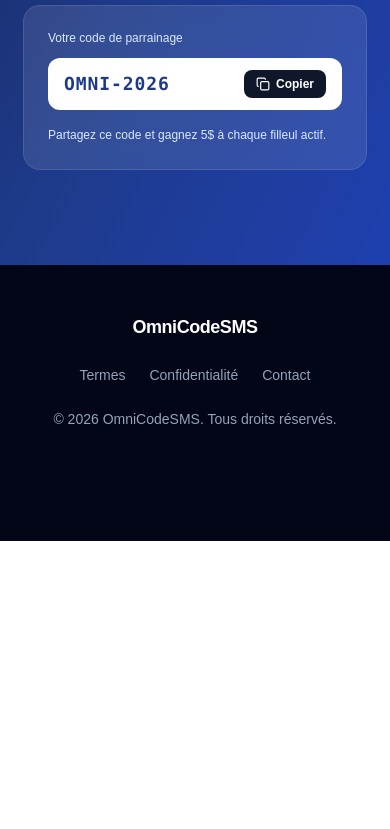
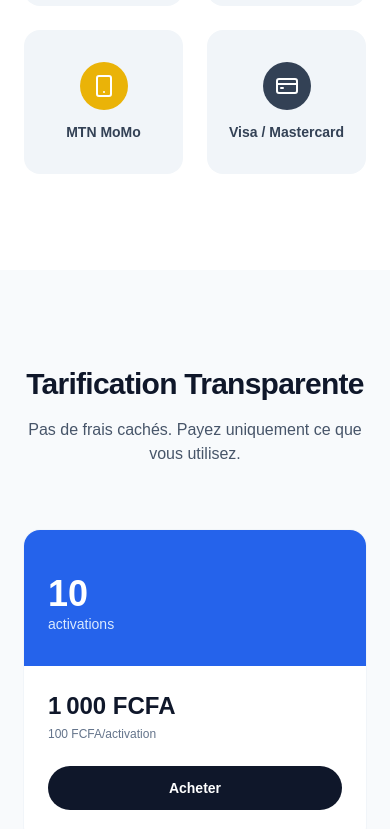
Before and after one commit to zou34/omnicodesms, a Next.js app: page / in a window 390 px wide. Shown: the part 5875-6704 px from the top of the page. Before the commit the page ends 6416 px from the top, so only its background shows below. Built offline with nearby package versions, Linux system fonts and the light colour scheme.

Commit message:
feat: add FCFA pricing, local payments, and advanced footer

```diff
--- a/app/page.tsx
+++ b/app/page.tsx
@@ -2,9 +2,12 @@
 import Link from "next/link";
 
 import { FeaturesGrid } from "@/components/landing/features-grid";
+import { FinalCta } from "@/components/landing/final-cta";
 import { Footer } from "@/components/landing/footer";
 import { HowItWorks } from "@/components/landing/how-it-works";
+import { PaymentMethods } from "@/components/landing/payment-methods";
 import { PhoneShowcase } from "@/components/landing/phone-showcase";
+import { Pricing } from "@/components/landing/pricing";
 import { ReferralSection } from "@/components/landing/referral-section";
 import { WhyChooseUs } from "@/components/landing/why-choose-us";
 
@@ -77,8 +80,17 @@
       {/* How it works: 3 steps */}
       <HowItWorks />
 
+      {/* Local payment methods (Africa market) */}
+      <PaymentMethods />
+
+      {/* FCFA pricing packs */}
+      <Pricing />
+
       {/* Referral program */}
       <ReferralSection />
+
+      {/* Final CTA */}
+      <FinalCta />
 
       <Footer />
 
--- /dev/null
+++ b/components/landing/final-cta.tsx
@@ -0,0 +1,24 @@
+import { ArrowRight } from "lucide-react";
+import Link from "next/link";
+
+export function FinalCta() {
+  return (
+    <section className="bg-gradient-to-b from-sky-400 via-blue-600 to-blue-900 px-6 py-24 text-center text-white sm:px-10">
+      <div className="mx-auto max-w-2xl">
+        <h2 className="text-4xl font-extrabold tracking-tight sm:text-6xl">Prêt à Commencer ?</h2>
+
+        <p className="mt-5 text-base text-blue-50 sm:text-lg">
+          La solution de vérification SMS la plus rapide d&apos;Afrique
+        </p>
+
+        <Link
+          href="/register"
+          className="mt-10 inline-flex items-center gap-2 rounded-full bg-white px-8 py-4 text-base font-bold text-blue-900 shadow-xl shadow-blue-950/30 transition hover:bg-blue-50"
+        >
+          Créer un Compte Gratuit
+          <ArrowRight className="h-5 w-5" />
+        </Link>
+      </div>
+    </section>
+  );
+}
--- a/components/landing/footer.tsx
+++ b/components/landing/footer.tsx
@@ -1,20 +1,45 @@
-const LINKS = ["Termes", "Confidentialité", "Contact"] as const;
+const LINKS = [
+  { label: "À Propos de Nous", accent: false },
+  { label: "Comment Ça Marche", accent: false },
+  { label: "Nous Contacter", accent: false },
+  { label: "Conditions d'Utilisation", accent: false },
+  { label: "Politique de Confidentialité", accent: false },
+  { label: "API", accent: true },
+] as const;
 
 export function Footer() {
   return (
-    <footer className="bg-slate-950 px-6 py-12 pb-28 text-slate-400 sm:px-10 sm:pb-12">
-      <div className="mx-auto flex max-w-6xl flex-col items-center justify-between gap-6 sm:flex-row">
-        <span className="text-lg font-bold tracking-tight text-white">OmniCodeSMS</span>
+    <footer className="bg-slate-950 px-6 py-16 pb-28 text-white sm:px-10 sm:pb-16">
+      <div className="mx-auto max-w-3xl text-center">
+        <h3 className="text-2xl font-bold tracking-tight">OmniCodeSMS</h3>
+        <p className="mt-2 text-sm text-slate-400">
+          Numéros Virtuels pour Vérification SMS
+        </p>
 
-        <nav className="flex items-center gap-6">
-          {LINKS.map((link) => (
-            <a key={link} href="#" className="text-sm transition hover:text-white">
-              {link}
+        <nav className="mt-10 grid grid-cols-2 gap-x-6 gap-y-4 text-sm sm:grid-cols-3">
+          {LINKS.map(({ label, accent }) => (
+            <a
+              key={label}
+              href="#"
+              className={`transition hover:text-white ${
+                accent ? "font-semibold text-emerald-400" : "text-slate-400"
+              }`}
+            >
+              {label}
             </a>
           ))}
         </nav>
 
-        <p className="text-sm">© 2026 OmniCodeSMS. Tous droits réservés.</p>
+        <a
+          href="#"
+          className="mt-10 inline-block rounded-full border border-white/30 px-6 py-2.5 text-sm font-semibold text-white transition hover:bg-white/10"
+        >
+          Nous Contacter
+        </a>
+
+        <p className="mt-10 border-t border-white/10 pt-6 text-xs text-slate-500">
+          © 2026 OmniCodeSMS. Tous droits réservés.
+        </p>
       </div>
     </footer>
   );
--- /dev/null
+++ b/components/landing/payment-methods.tsx
@@ -0,0 +1,44 @@
+import { CreditCard, Smartphone } from "lucide-react";
+
+const METHODS = [
+  { name: "Orange Money", accent: "bg-orange-500" },
+  { name: "Wave", accent: "bg-sky-500" },
+  { name: "MTN MoMo", accent: "bg-yellow-500" },
+  { name: "Visa / Mastercard", accent: "bg-slate-700" },
+] as const;
+
+export function PaymentMethods() {
+  return (
+    <section className="bg-white px-6 py-24 sm:px-10">
+      <div className="mx-auto max-w-5xl text-center">
+        <p className="text-sm font-semibold uppercase tracking-widest text-blue-600">
+          Paiements Sécurisés
+        </p>
+        <h2 className="mt-3 text-3xl font-extrabold tracking-tight text-slate-900 sm:text-4xl">
+          Rechargez avec votre moyen de paiement préféré
+        </h2>
+        <p className="mx-auto mt-4 max-w-2xl text-base text-slate-600 sm:text-lg">
+          Mobile money, cartes bancaires — choisissez le mode qui vous convient le mieux.
+        </p>
+
+        <div className="mt-14 grid grid-cols-2 gap-6 sm:grid-cols-4">
+          {METHODS.map(({ name, accent }) => (
+            <div
+              key={name}
+              className="flex flex-col items-center gap-3 rounded-2xl bg-slate-100 px-4 py-8 transition hover:bg-slate-200/70"
+            >
+              <span className={`flex h-12 w-12 items-center justify-center rounded-full ${accent} text-white`}>
+                {name === "Visa / Mastercard" ? (
+                  <CreditCard className="h-6 w-6" />
+                ) : (
+                  <Smartphone className="h-6 w-6" />
+                )}
+              </span>
+              <span className="text-sm font-semibold text-slate-700">{name}</span>
+            </div>
+          ))}
+        </div>
+      </div>
+    </section>
+  );
+}
--- /dev/null
+++ b/components/landing/pricing.tsx
@@ -0,0 +1,107 @@
+import { Check } from "lucide-react";
+
+interface PricingPlan {
+  activations: number;
+  price: number;
+  perActivation: string;
+  discountTag?: string;
+  featured?: boolean;
+  perks?: string[];
+}
+
+const PLANS: PricingPlan[] = [
+  { activations: 10, price: 1000, perActivation: "100 FCFA/activation" },
+  { activations: 32, price: 3000, perActivation: "94 FCFA/activation", discountTag: "-7%" },
+  { activations: 55, price: 5000, perActivation: "91 FCFA/activation", discountTag: "-10%" },
+  {
+    activations: 175,
+    price: 15000,
+    perActivation: "86 FCFA/activation",
+    discountTag: "-17%",
+    featured: true,
+    perks: ["Livraison instantanée", "Sans expiration", "Support 24/7"],
+  },
+];
+
+const formatFcfa = (value: number) => `${value.toLocaleString("fr-FR")} FCFA`;
+
+export function Pricing() {
+  return (
+    <section className="bg-slate-50 px-6 py-24 sm:px-10">
+      <div className="mx-auto max-w-6xl">
+        <div className="text-center">
+          <h2 className="text-3xl font-extrabold tracking-tight text-slate-900 sm:text-4xl">
+            Tarification Transparente
+          </h2>
+          <p className="mt-4 text-base text-slate-600 sm:text-lg">
+            Pas de frais cachés. Payez uniquement ce que vous utilisez.
+          </p>
+        </div>
+
+        <div className="mt-16 grid grid-cols-1 items-start gap-6 sm:grid-cols-2 lg:grid-cols-4">
+          {PLANS.map((plan) => (
+            <div
+              key={plan.activations}
+              className={`relative overflow-hidden rounded-2xl bg-white ${
+                plan.featured
+                  ? "ring-2 ring-blue-600 shadow-xl lg:-translate-y-3"
+                  : "shadow-sm ring-1 ring-slate-100"
+              }`}
+            >
+              {plan.featured && (
+                <span className="absolute right-4 top-4 rounded-full bg-amber-400 px-3 py-1 text-[10px] font-bold uppercase tracking-wide text-amber-950">
+                  Plus populaire
+                </span>
+              )}
+
+              <div
+                className={`px-6 pb-8 pt-8 text-white ${
+                  plan.featured
+                    ? "bg-gradient-to-br from-blue-700 to-blue-900"
+                    : "bg-blue-600"
+                }`}
+              >
+                {plan.discountTag && (
+                  <span className="inline-block rounded-full bg-white/15 px-2.5 py-1 text-xs font-semibold">
+                    {plan.discountTag}
+                  </span>
+                )}
+                <p className="mt-3 text-4xl font-extrabold">{plan.activations}</p>
+                <p className="text-sm text-blue-100">activations</p>
+              </div>
+
+              <div className="flex flex-col gap-4 px-6 pb-8 pt-6">
+                <div>
+                  <p className="text-2xl font-extrabold text-slate-900">{formatFcfa(plan.price)}</p>
+                  <p className="mt-1 text-xs text-slate-500">{plan.perActivation}</p>
+                </div>
+
+                {plan.perks && (
+                  <ul className="space-y-2">
+                    {plan.perks.map((perk) => (
+                      <li key={perk} className="flex items-center gap-2 text-sm text-slate-600">
+                        <Check className="h-4 w-4 shrink-0 text-blue-600" />
+                        {perk}
+                      </li>
+                    ))}
+                  </ul>
+                )}
+
+                <button
+                  type="button"
+                  className={`mt-2 w-full rounded-full py-3 text-sm font-bold transition ${
+                    plan.featured
+                      ? "bg-blue-900 text-white hover:bg-blue-800"
+                      : "bg-slate-900 text-white hover:bg-slate-800"
+                  }`}
+                >
+                  Acheter
+                </button>
+              </div>
+            </div>
+          ))}
+        </div>
+      </div>
+    </section>
+  );
+}
```
